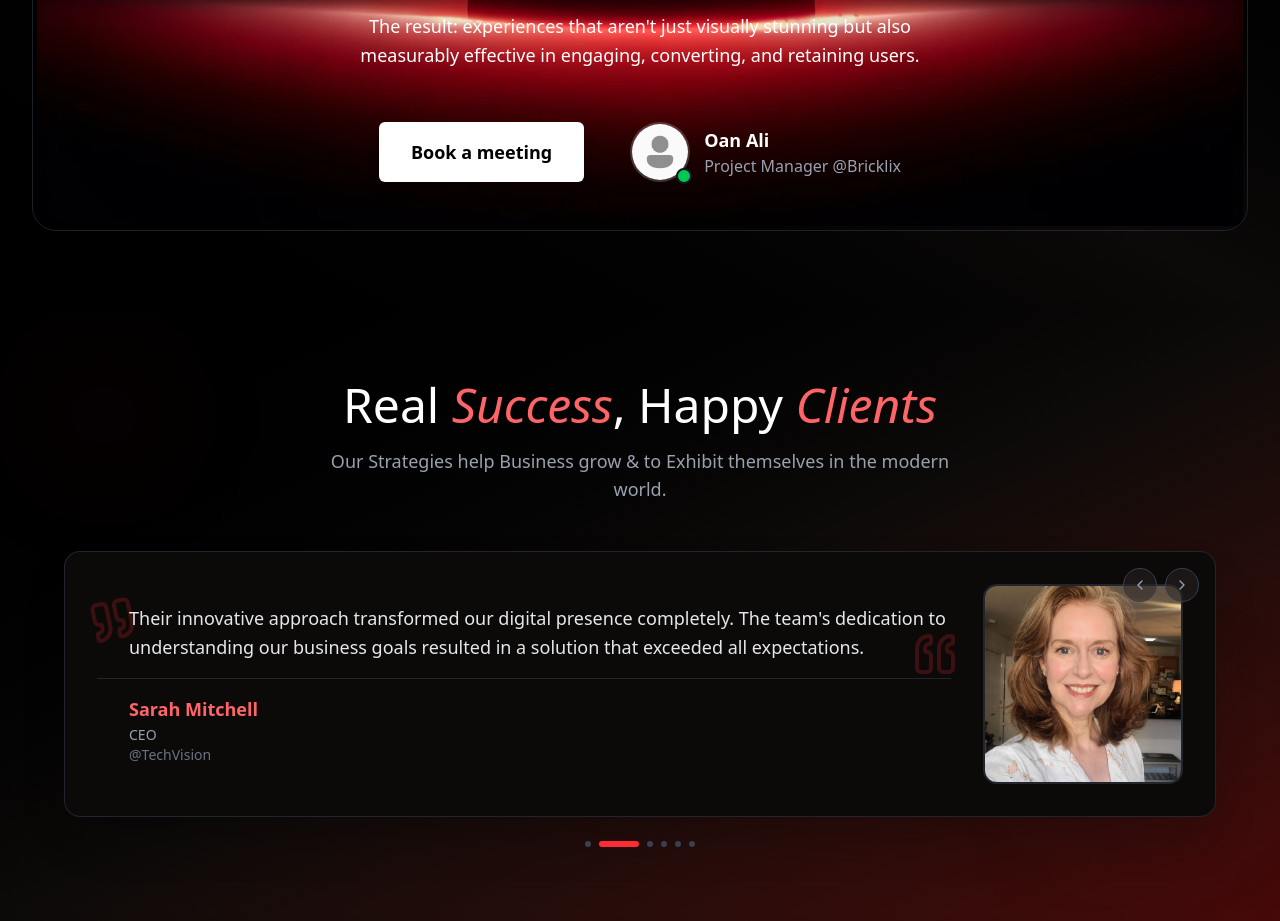
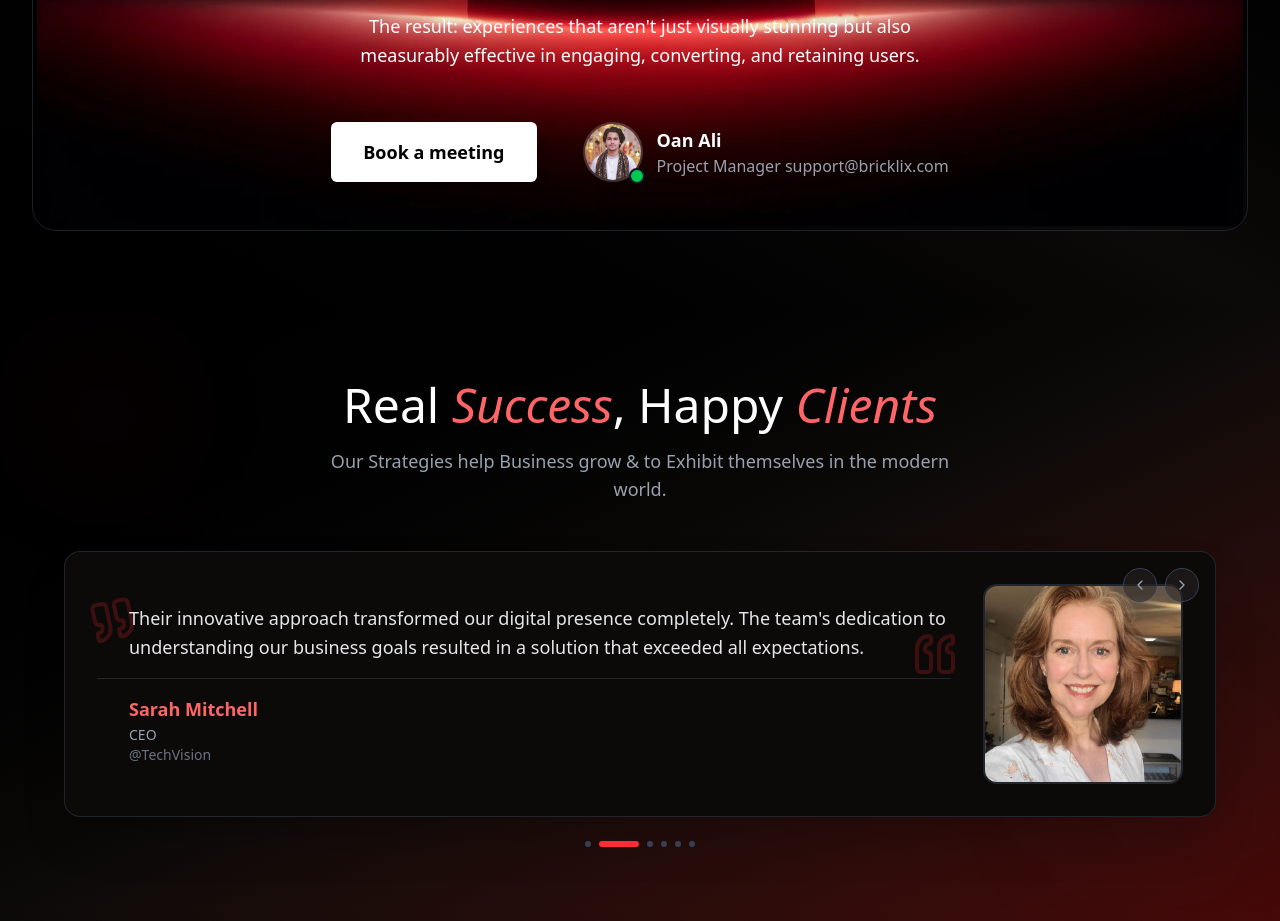
Before and after one commit to uncodedumar/Bricklix, a Next.js app: page / in a window 1280 px wide. Shown: the part 3680-4601 px from the top of the page. Built offline with nearby package versions, Linux system fonts and the light colour scheme.

Commit message:
Update profile data with new company and avatar

```diff
--- a/app/components/Scale.tsx
+++ b/app/components/Scale.tsx
@@ -15,8 +15,8 @@ interface ProfileData {
 const profileData: ProfileData = {
   name: "Oan Ali",
   title: "Project Manager",
-  company: "@Bricklix",
-  avatar: "/user.png" // Add your profile image path
+  company: "support@bricklix.com",
+  avatar: "/oan.webp" // Add your profile image path
 };
 
 // Main CTA Section Component
```
